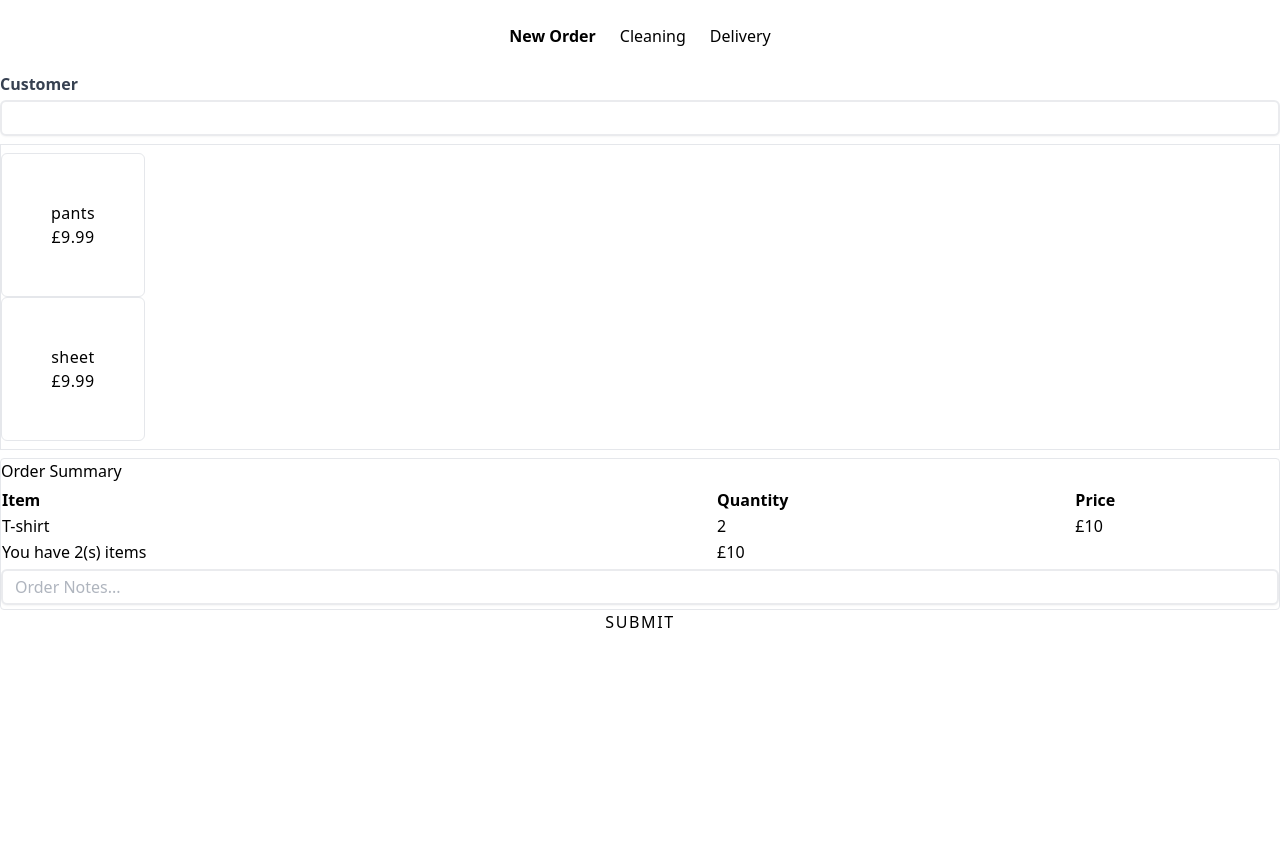
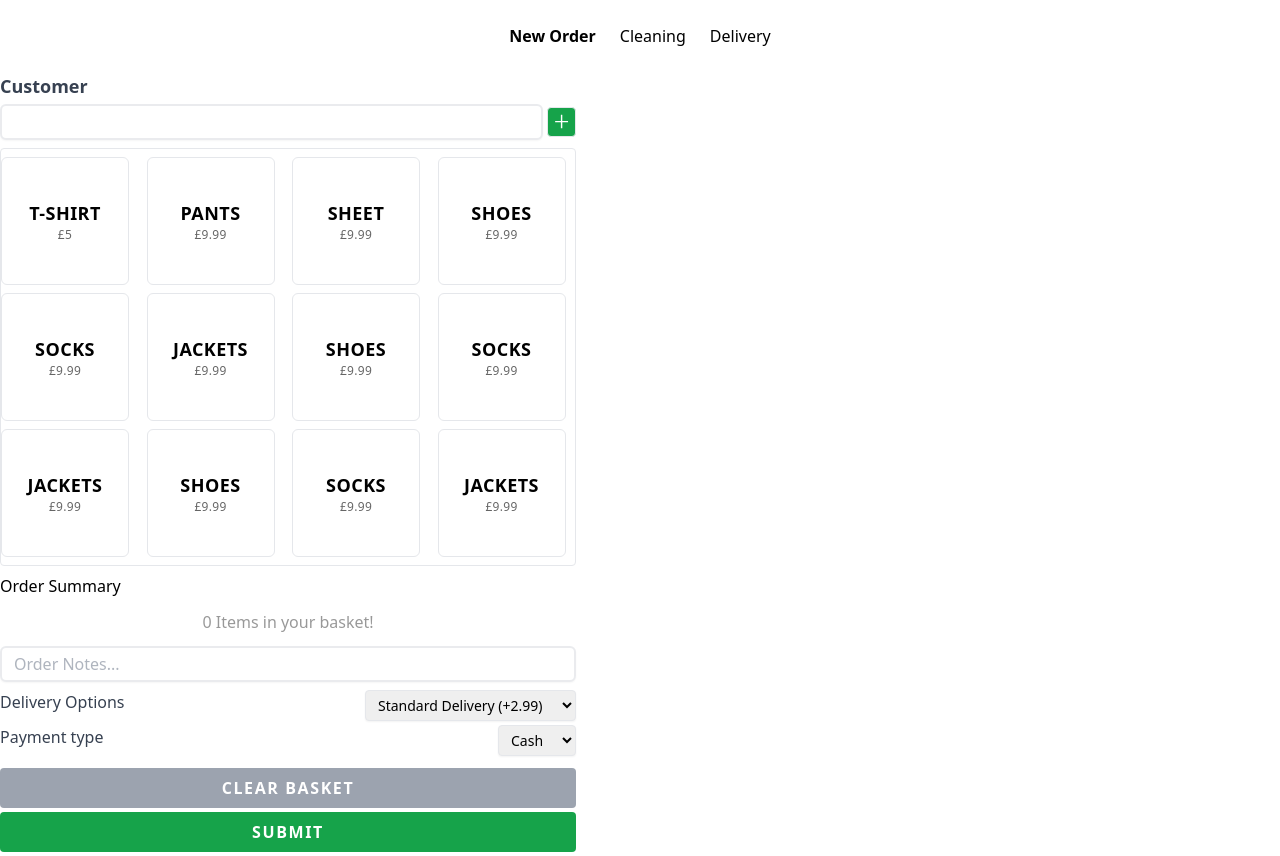
Before and after one commit to McGarry-A/pos, a React (Create React App) app: page /new-order in a window 1280 px wide. Before the commit the page ends 800 px from the top, so only its background shows below. Built offline with nearby package versions, Linux system fonts and the light colour scheme.

Commit message:
context done, moving on to create customer portal

```diff
--- a/package.json
+++ b/package.json
@@ -12,6 +12,7 @@
     "@types/react-dom": "^18.0.3",
     "react": "^18.1.0",
     "react-dom": "^18.1.0",
+    "react-icons": "^4.3.1",
     "react-router-dom": "^6.3.0",
     "react-scripts": "5.0.1",
     "typescript": "^4.6.4",
--- a/src/Components/Basket/Basket.tsx
+++ b/src/Components/Basket/Basket.tsx
@@ -1,10 +1,11 @@
 import useBasket from "../../Context/BasketProvider";
+import { BsTrash } from "react-icons/bs";
 
 interface itemInterface {
   id: string;
   title: string;
   quantity: number;
-  price: number
+  price: number;
 }
 
 const Basket = () => {
@@ -14,7 +15,7 @@ const Basket = () => {
   } = basketContext;
 
   const itemsArray = Object.values(items);
-  console.log(itemsArray)
+  const { totalQuantity } = basketContext;
 
   const renderTableHeader = () => (
     <thead>
@@ -27,31 +28,44 @@ const Basket = () => {
   );
 
   const renderOrderRow = (props: itemInterface) => {
-    const {id, title, quantity, price} = props;
+    const { id, title, quantity, price } = props;
+    const {
+      actions: { clearItem },
+    } = basketContext;
 
     return (
       <tr key={id}>
         <td>{title}</td>
         <td>{quantity}</td>
         <td>£{price * quantity}</td>
+        <td className="">
+          <button onClick={() => clearItem({ id })}>
+            <BsTrash />
+          </button>
+        </td>
       </tr>
     );
   };
 
   const renderTotalForOrder = () => {
-    const { totalPrice, totalQuantity } = basketContext;
+    const { totalPrice } = basketContext;
 
     return (
-      <tr className="">
-        <td>You have {totalQuantity}(s) items</td>
-        <td>£{totalPrice}</td>
+      <tr className="font-semibold">
+        <td className="">Total Price</td>
+        <td className=""></td>
+        <td className="">£{totalPrice}</td>
       </tr>
     );
   };
 
   const renderTable = () => {
     if (!itemsArray.length) {
-      return <div>0 Items in your basket!</div>;
+      return (
+        <div className="text-center p-2 font-sm opacity-40">
+          0 Items in your basket!
+        </div>
+      );
     }
 
     return (
@@ -76,12 +90,20 @@ const Basket = () => {
   };
 
   return (
-    <div className="border rounded">
-      <h3>Order Summary</h3>
+    <div className="max-w-xl">
+      <h3>
+        Order Summary{" "}
+        {totalQuantity > 1 && (
+          <span className="block text-xs opacity-60 my-1 transition-all">
+            You have {totalQuantity} item(s) in your basket
+          </span>
+        )}
+      </h3>
       <div className="my-1">
         {renderTable()}
         {renderNote()}
       </div>
+
     </div>
   );
 };
--- a/src/Components/NewOrderForm/NewOrderForm.tsx
+++ b/src/Components/NewOrderForm/NewOrderForm.tsx
@@ -1,10 +1,13 @@
+import { AiOutlinePlus } from "react-icons/ai"
+
 const NewOrderForm = () => {
   return (
-    <div className="space-y-2">
+    <div className="space-y-2 max-w-xl">
       <div className="">
-        <label htmlFor="first-name" className="">
+        <label htmlFor="first-name" className="text-lg">
           Customer
         </label>
+        <div className="flex space-x-1 items-center">
         <input
           type="text"
           name=""
@@ -12,6 +15,11 @@ const NewOrderForm = () => {
           autoComplete=""
           className="border-2 block w-full rounded-md h-8"
         />
+        <button className="p-1 border rounded bg-green-600">
+          <AiOutlinePlus color="white" size={"1.2rem"}/>
+        </button>
+        </div>
+
       </div>
     </div>
   );
--- /dev/null
+++ b/src/Components/PaymentOptions/PaymentOptions.tsx
@@ -0,0 +1,84 @@
+import { useState } from "react";
+import useBasket from "../../Context/BasketProvider";
+
+const PaymentOptions = () => {
+  type PaymentType = "cash" | "card" | "credit";
+  type DeliveryType = "standard" | "premium";
+
+  const [payment, setPayment] = useState<PaymentType>("cash");
+  const [delivery, setDelivery] = useState<DeliveryType>("standard");
+
+  const basketContext = useBasket();
+  const {
+    actions: { clearBasket },
+  } = basketContext;
+
+  const handleSubmit = () => {
+    const { basket } = basketContext;
+    const { actions } = basketContext
+
+    const today = new Date();
+    const date = today.getFullYear()+'-'+(today.getMonth()+1)+'-'+today.getDate();
+    const time = today.getHours() + ":" + today.getMinutes() + ":" + today.getSeconds();
+
+    const addAsOrder = {
+      payment,
+      delivery,
+      date,
+      time
+    };
+
+    const newOrder = {
+      ...basket,
+      ...addAsOrder,
+    };
+
+    actions.clearBasket()
+  };
+
+  return (
+    <div className="mt-2 max-w-xl">
+      <div className="flex justify-between my-1">
+        <label className="block font-medium text-gray-700">
+          Delivery Options
+        </label>
+        <select
+          className="text-sm border shadow-sm py-1 px-2 rounded"
+          onChange={(e: React.ChangeEvent<HTMLSelectElement>) =>
+            setDelivery(e.target.value as DeliveryType)
+          }
+        >
+          <option value={"standard"}>Standard Delivery (+2.99)</option>
+          <option value={"premium"}>Next Day Delivery (+£5.99)</option>
+        </select>
+      </div>
+      <div className="flex justify-between my-1">
+        <label className="block font-medium text-gray-700">Payment type</label>
+        <select
+          className="text-sm border shadow-sm py-1 px-2 rounded"
+          onChange={(e: React.ChangeEvent<HTMLSelectElement>) =>
+            setPayment(e.target.value as PaymentType)
+          }
+        >
+          <option value="cash">Cash</option>
+          <option value="card">Card</option>
+          <option value="credit">Credit</option>
+        </select>
+      </div>
+      <button
+        className="w-full uppercase tracking-widest bg-gray-400 p-2 text-white rounded font-bold mt-2"
+        onClick={() => clearBasket()}
+      >
+        Clear Basket
+      </button>
+      <button
+        className="w-full uppercase tracking-widest bg-green-600 p-2 text-white rounded font-bold my-1"
+        onClick={handleSubmit}
+      >
+        Submit
+      </button>
+    </div>
+  );
+};
+
+export default PaymentOptions;
--- a/src/Components/ProductCard/ProductCard.tsx
+++ b/src/Components/ProductCard/ProductCard.tsx
@@ -1,16 +1,20 @@
-import { AddItemParams, productID } from "../../Context";
+import { AddItemParams } from "../../Context";
 import { useBasket } from "../../Context/BasketProvider";
+import { AiOutlineMinusCircle } from "react-icons/ai";
+import { useState } from "react";
 
 interface Props {
-  id: productID;
+  id: string;
   title: string;
   price: number;
 }
-
 const ProductCard = ({ id, title, price }: Props) => {
+  const [showDecrement, setShowDecrement] = useState<boolean>(false);
   const basket = useBasket();
 
-  const handleClick = (props: Props) => {
+  const {actions: { removeItem }} = basket;
+
+  const handleClick = () => {
     const {
       actions: { addItem },
     } = basket;
@@ -26,12 +30,21 @@ const ProductCard = ({ id, title, price }: Props) => {
 
   return (
     <button
-      className="flex justify-center flex-col items-center w-36 h-36 rounded-md border border-gray-200 cursor-pointer"
+      className="flex justify-center flex-col items-center w-32 h-32 rounded-md border border-gray-200 cursor-pointer relative"
       key={id}
-      onClick={() => handleClick({ id, title, price })}
+      onClick={() => handleClick()}
+      onMouseEnter={() => setShowDecrement(true)}
+      onMouseLeave={() => setShowDecrement(false)}
     >
-      <p className="">{title}</p>
-      <p className="">£{price}</p>
+      <p className="font-semibold text-lg uppercase">{title}</p>
+      <p className="text-xs opacity-60">£{price}</p>
+      {showDecrement && (
+        <div
+          className="absolute right-2 bottom-2 z-10 p-1 rounded-full border"
+          onClick={() => removeItem({ id })}>
+          <AiOutlineMinusCircle size={"1.2em"} />
+        </div>
+      )}
     </button>
   );
 };
--- a/src/Components/ProductsGrid/ProductsGrid.tsx
+++ b/src/Components/ProductsGrid/ProductsGrid.tsx
@@ -2,9 +2,19 @@ import ProductCard from "../ProductCard/ProductCard";
 
 const ProductGrid = () => {
   return (
-    <div className="2grid grid-cols-3 gap-y-2 gap-x-4 my-2 border border-gray-200 py-2">
+    <div className="grid grid-cols-3 gap-2 my-2 border border-gray-200 py-2 max-w-xl md:grid-cols-4 rounded">
+      <ProductCard title="t-shirt" price={5} id="sku-00" />
       <ProductCard title="pants" price={9.99} id="sku-01" />
       <ProductCard title="sheet" price={9.99} id="sku-02" />
+      <ProductCard title="shoes" price={9.99} id="sku-03" />
+      <ProductCard title="socks" price={9.99} id="sku-04" />
+      <ProductCard title="jackets" price={9.99} id="sku-05" />
+      <ProductCard title="shoes" price={9.99} id="sku-03" />
+      <ProductCard title="socks" price={9.99} id="sku-04" />
+      <ProductCard title="jackets" price={9.99} id="sku-05" />
+      <ProductCard title="shoes" price={9.99} id="sku-03" />
+      <ProductCard title="socks" price={9.99} id="sku-04" />
+      <ProductCard title="jackets" price={9.99} id="sku-05" />
     </div>
   );
 };
--- a/src/Context/BasketProvider.tsx
+++ b/src/Context/BasketProvider.tsx
@@ -22,24 +22,16 @@ export const BasketProvider = ({ children }: Props) => {
   const [totalPrice, setTotalPrice] = useState<number>(0);
   const [totalQuantity, setTotalQuantity] = useState<number>(0);
   const [basket, setBasket] = useState<BasketInterface>({
-    items: {
-      "sku-00": {
-        title: "T-shirt",
-        price: 5,
-        quantity: 2,
-        id: "sku-00",
-      },
-    },
+    items: {},
     orderNotes: "",
   });
 
   useEffect(() => {
     const { items } = basket;
-    const objectKeyArray = Object.keys(items)
+    const objectKeyArray = Object.keys(items);
+    const objectValuesArray = Object.values(items);
 
-    if (objectKeyArray.length === 0) return
-
-    const objectValuesArray = Object.values(items)
+    if (objectKeyArray.length === 0) return;
 
     const returnTotalQuantity = () => {
       const totalQuantityArray: Array<number> = objectValuesArray.map(
@@ -47,25 +39,30 @@ export const BasketProvider = ({ children }: Props) => {
       );
       const total = totalQuantityArray.reduce((prev, cur) => prev + cur);
       setTotalQuantity(total);
-      };
+    };
 
     const returnTotalPrice = () => {
       const totalPriceArray: Array<number> = objectValuesArray.map(
         ({ price, quantity }) => price * quantity
       );
-      const total = totalPriceArray.reduce((prev, cur) => prev + cur);
+      const total = Number(
+        totalPriceArray.reduce((prev, cur) => prev + cur).toFixed(2)
+      );
       setTotalPrice(total);
     };
 
-      returnTotalPrice();
-      returnTotalQuantity();
+    returnTotalPrice();
+    returnTotalQuantity();
   }, [basket]);
 
   const addItem = ({ item }: AddItemParams) => {
+    console.log("added");
     const { items } = basket;
     const newBasket = { ...basket };
     const addToBasketId = Object.keys(item)[0];
-    const alreadyInBasket = Object.keys(items).map((el) => el === addToBasketId);
+    const alreadyInBasket = Object.keys(items).map(
+      (el) => el === addToBasketId
+    );
 
     if (alreadyInBasket.includes(true)) {
       const newItems = {
@@ -88,11 +85,44 @@ export const BasketProvider = ({ children }: Props) => {
     setBasket(newBasket);
   };
 
-  const removeItem = (removeItem: RemoveItemParams) => {};
+  const removeItem = (removeItem: RemoveItemParams) => {
+    console.log("remove me");
+    const { items } = basket;
+    const newBasket = { ...basket };
 
-  const clearItem = (clearItem: ClearItemParams) => {};
+    const newItems = {
+      ...items,
+      [removeItem.id]: {
+        ...items[removeItem.id],
+        quantity: (items[removeItem.id].quantity -= 1),
+      },
+    };
 
-  const clearBasket = () => {};
+    newBasket.items = newItems;
+    setBasket(newBasket);
+  };
+
+  const clearItem = (clearItem: ClearItemParams) => {
+    const { items } = basket;
+    const newBasket = { ...basket };
+
+    const newItems = { ...items };
+    delete newItems[clearItem.id];
+
+    newBasket.items = newItems;
+    setBasket(newBasket);
+  };
+
+  const clearBasket = () => {
+    const newBasket = {
+      items: {},
+      orderNotes: "",
+      totalPrice: 0,
+      totalQuantity: 0,
+    };
+
+    setBasket(newBasket);
+  };
 
   const actions = {
     addItem,
--- a/src/Context/index.ts
+++ b/src/Context/index.ts
@@ -1,7 +1,7 @@
-export type productID = string
+export type productID = string;
 export type AddItemParams = { item: ItemInterface };
-export type RemoveItemParams = { id: productID };
-export type ClearItemParams = { id: productID };
+export type RemoveItemParams = { id: string };
+export type ClearItemParams = { id: string };
 
 export interface BasketContextInterface {
   basket: BasketInterface;
@@ -10,26 +10,26 @@ export interface BasketContextInterface {
     removeItem: (params: RemoveItemParams) => void;
     clearItem: (params: ClearItemParams) => void;
     clearBasket: () => void;
-    },
+  };
   totalPrice: number;
   totalQuantity: number;
 }
 
 export interface ItemInterface {
   [key: string]: {
-        id: productID;
+    id: string;
     title: string;
     price: number;
-    }
+  };
 }
 
 export interface BasketItemInterface extends ItemInterface {
-    [key:string]: {
-        id: productID;
+  [key: string]: {
+    id: string;
     title: string;
     price: number;
     quantity: number;
-    }
+  };
 }
 
 export interface BasketInterface {
--- a/src/Routes/NewOrder/NewOrder.tsx
+++ b/src/Routes/NewOrder/NewOrder.tsx
@@ -1,5 +1,6 @@
 import Basket from "../../Components/Basket/Basket";
 import NewOrderForm from "../../Components/NewOrderForm/NewOrderForm";
+import PaymentOptions from "../../Components/PaymentOptions/PaymentOptions";
 import ProductGrid from "../../Components/ProductsGrid/ProductsGrid";
 import { BasketProvider } from "../../Context/BasketProvider";
 
@@ -9,7 +10,7 @@ const NewOrder = () => {
       <NewOrderForm />
       <ProductGrid />
       <Basket />
-      <button className="w-full uppercase tracking-widest">Submit</button>
+      <PaymentOptions />
     </BasketProvider>
   );
 };
```
Also changed, not shown: 1 other file (tests, documents, lock files or other folders). Lines whose indentation alone changed are shown as unchanged.
